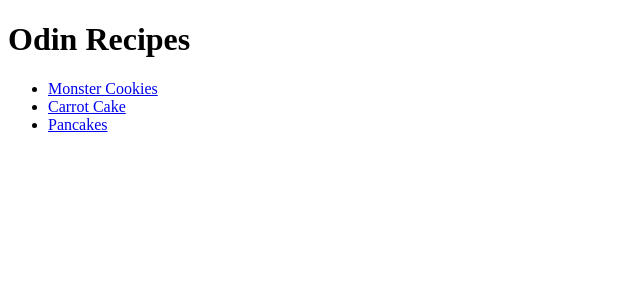
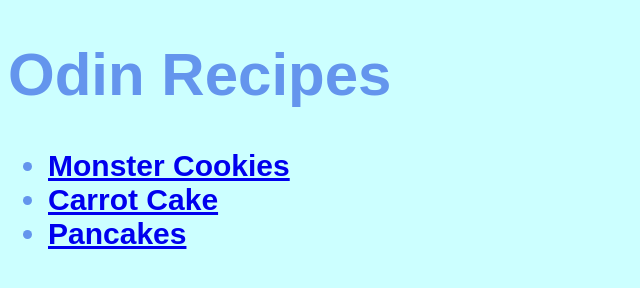
Before and after one commit to emilymcfann/odin-recipes, a plain HTML site: page index.html in a window 1280 px wide. Shown: the whole page, without its empty margins (0-640 px from the left). Drawn offline with Linux system fonts and the light colour scheme.

Commit message:
Added some CSS

```diff
--- a/index.html
+++ b/index.html
@@ -2,11 +2,12 @@
 <html lang="en">
     <head>
         <meta charset="UTF-8">
+        <link rel="stylesheet" href="styles.css">
         <title>Odin-Recipes</title>
     </head>
 
     <body>
-        <h1> Odin Recipes</h1>
+        <h1 class="title"> Odin Recipes</h1>
         <ul>
 
         <li><a href="./recipes/monster.html">Monster Cookies</a></li>
--- /dev/null
+++ b/styles.css
@@ -0,0 +1,9 @@
+
+
+body {
+    font-family: Arial, Helvetica, sans-serif;
+    background-color: #ccffff;
+    color: cornflowerblue;
+    font-size: 30px;
+    font-weight: 800;
+}
```
Also changed, not shown: recipes/monsterCookies.html (+1 -0 lines).
